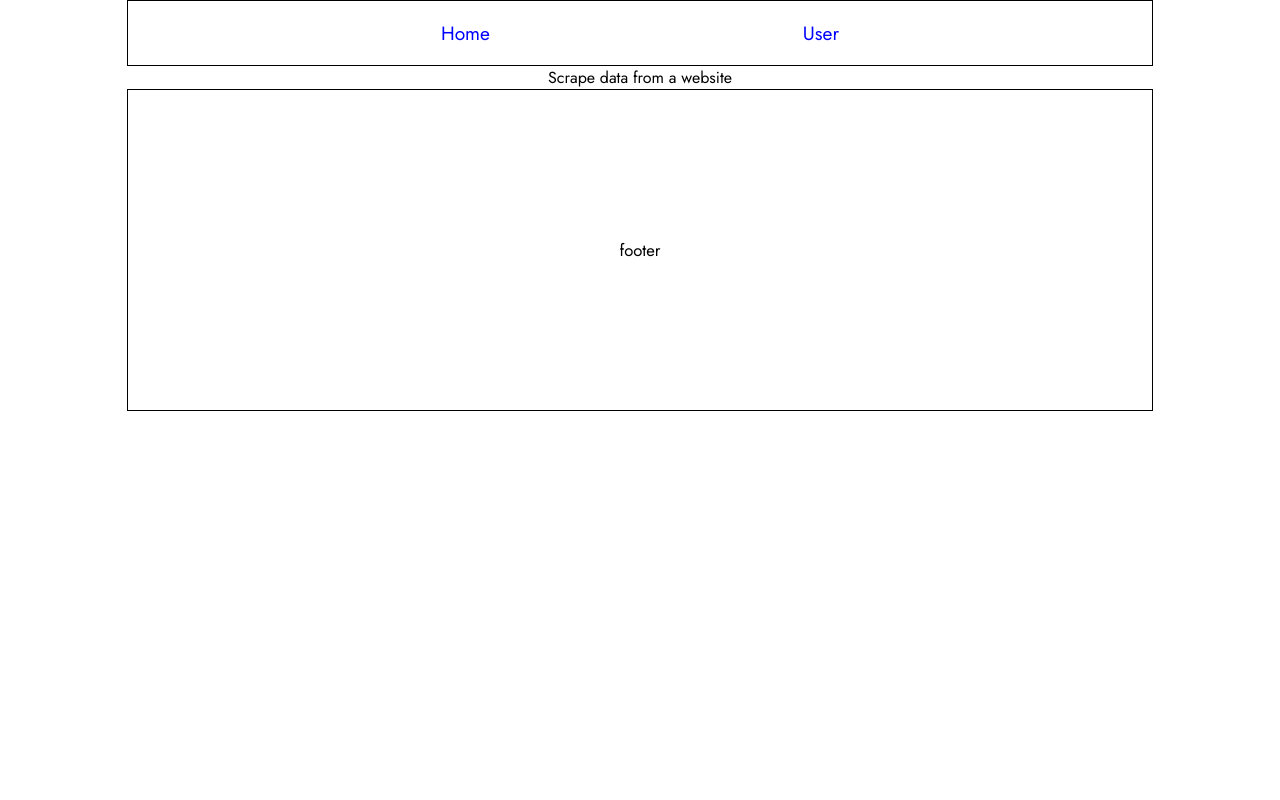
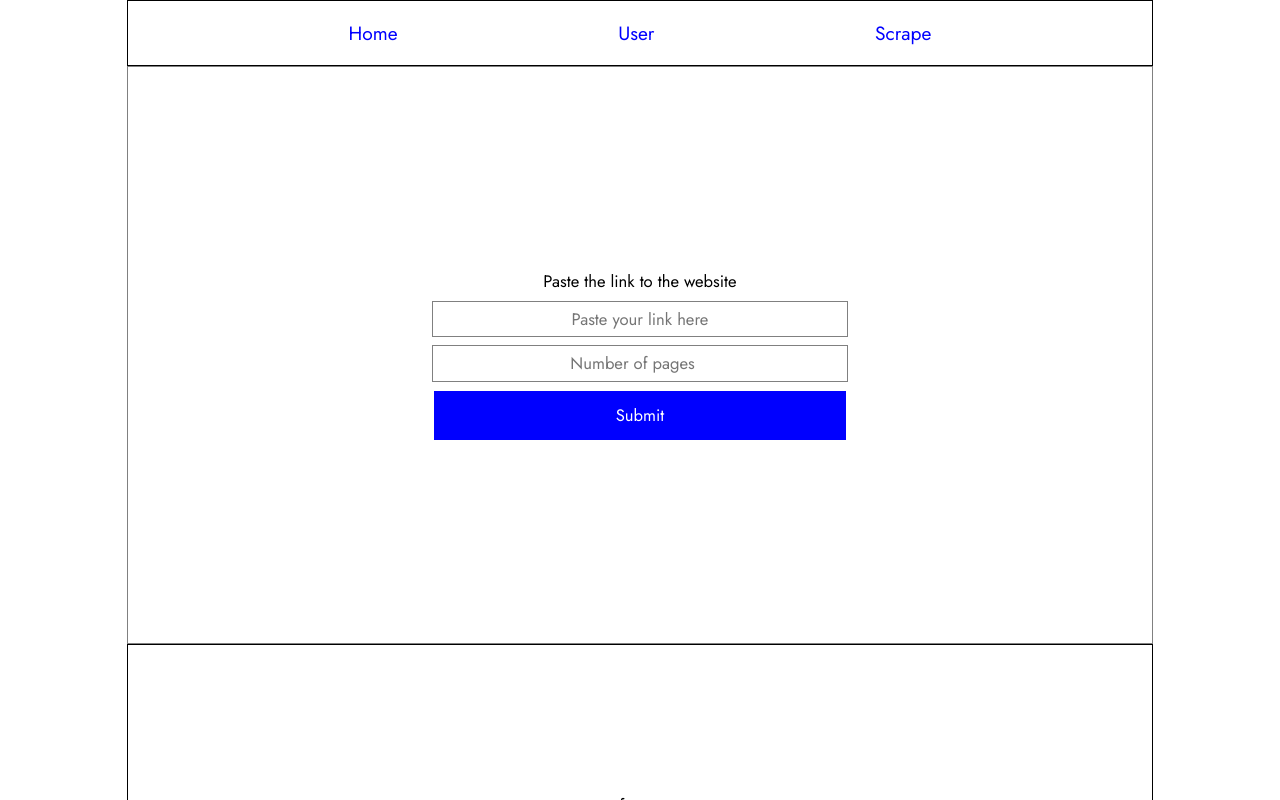
Before and after one commit to MokuaEnock/Neural-forge-frontend, a React (Create React App) app: page /scrape in a window 1280 px wide. Shown: the top 800 px of the page. Built offline with nearby package versions, Linux system fonts and the light colour scheme.

Commit message:
create scrape form and add basic styling

```diff
--- a/src/components/Nav.jsx
+++ b/src/components/Nav.jsx
@@ -4,6 +4,7 @@ export default function NavBar() {
     <nav>
       <Link to="/">Home</Link>
       <Link to="/user">User</Link>
+      <Link to="/scrape">Scrape</Link>
     </nav>
   );
 }
--- a/src/pages/Scrape/Scrape.css
+++ b/src/pages/Scrape/Scrape.css
@@ -0,0 +1,41 @@
+#scrape {
+    height: 45vw;
+    width: 100%;
+    border: thin solid grey;
+    display: flex;
+    flex-direction: column;
+    align-items: center;
+    justify-content: center;
+    font-size: 1.3vw;
+}
+
+#scrape form {
+    height: 30%;
+    width: 45%;
+
+}
+
+#scrape form>input {
+    height: 20%;
+    border: thin solid grey;
+    display: flex;
+    flex-direction: column;
+    align-items: center;
+    justify-content: center;
+    text-align: center;
+}
+
+#scrape form>button {
+    border: thin solid white;
+    width: 90%;
+    height: 30%;
+    font-size: 1.3vw;
+    background-color: blue;
+    color: white;
+
+}
+
+
+input:focus {
+    outline: thin solid transparent;
+}
--- a/src/pages/Scrape/Scrape.jsx
+++ b/src/pages/Scrape/Scrape.jsx
@@ -1,5 +1,14 @@
 import "./Scrape.css";
 
 export default function Scrape() {
-  return <main>Scrape data from a website</main>;
+  return (
+    <main id="scrape">
+      <form>
+        <p>Paste the link to the website</p>
+        <input type="url" placeholder="Paste your link here" />
+        <input type="number" placeholder="Number of pages" />
+        <button type="submit">Submit</button>
+      </form>
+    </main>
+  );
 }
```
